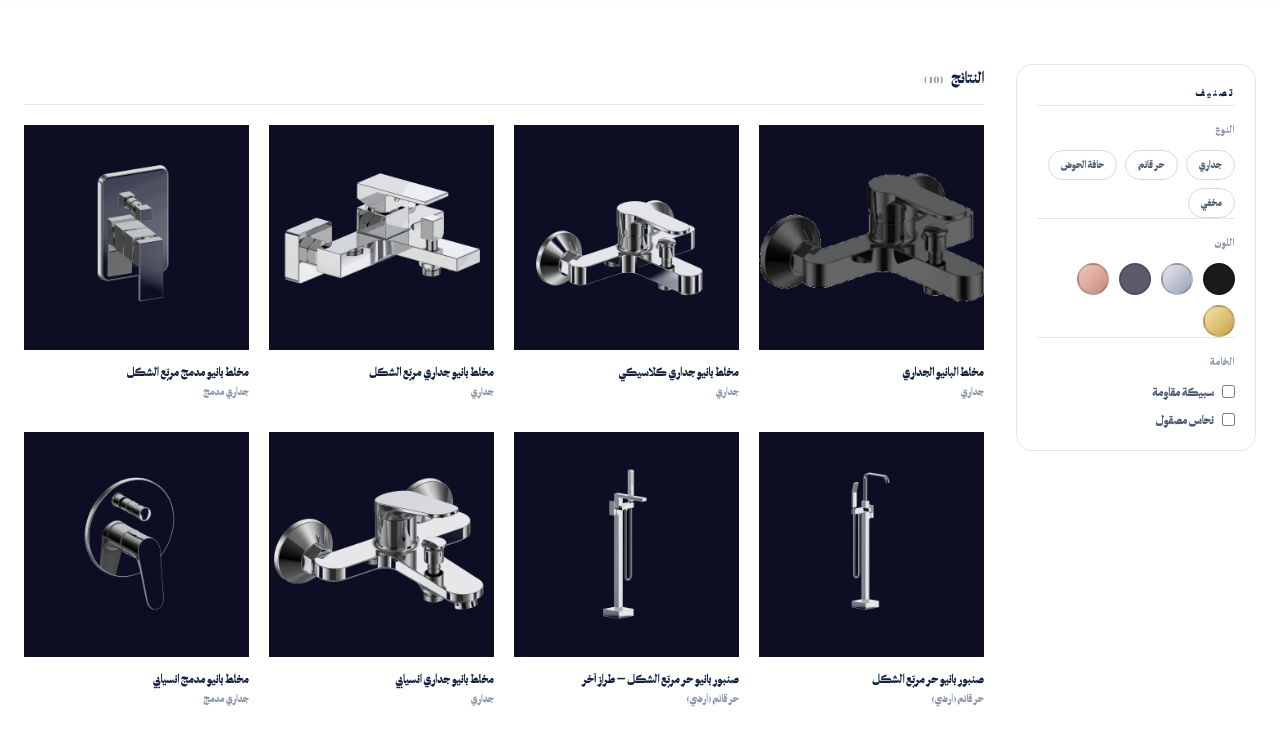
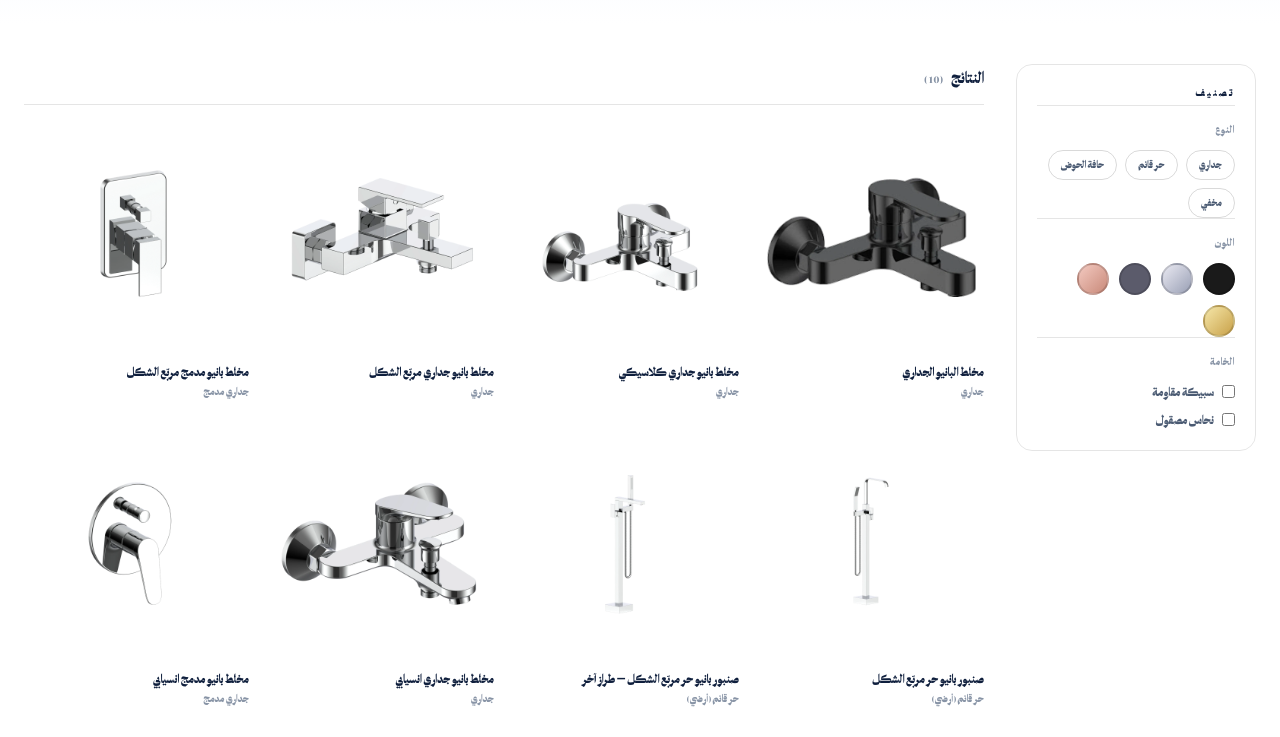
Before and after one commit to azz-11/Divra, a React (Vite) app: page /collection/bath in a window 1280 px wide. Shown: the part 840-1577 px from the top of the page. Built offline with nearby package versions, Linux system fonts and the light colour scheme.

Commit message:
عرض صور النتائج كاملة (object-contain) على خلفية بيضاء بلا حدود لونية

```diff
--- a/src/pages/CollectionPage.jsx
+++ b/src/pages/CollectionPage.jsx
@@ -221,8 +221,8 @@ export default function CollectionPage() {
 function ProductCard({ p, tr, badge }) {
   return (
     <Link to={`/product/${p.id}`} className="group flex flex-col text-start">
-      <div className="relative aspect-square w-full overflow-hidden bg-[#0d0d24]">
-        <img src={p.images[p.finishes[0]]} alt={tr(p.title)} loading="lazy" className="absolute inset-0 h-full w-full object-cover transition-transform duration-500 group-hover:scale-105" />
+      <div className="relative aspect-square w-full overflow-hidden bg-white">
+        <img src={p.images[p.finishes[0]]} alt={tr(p.title)} loading="lazy" className="absolute inset-0 h-full w-full object-contain p-2 transition-transform duration-500 group-hover:scale-105" />
         {badge && (
           <span className="absolute start-2 top-2 rounded-full bg-brand px-2 py-0.5 text-[10px] font-bold text-white" style={{ insetInlineStart: '0.5rem' }}>{badge}</span>
         )}
```
